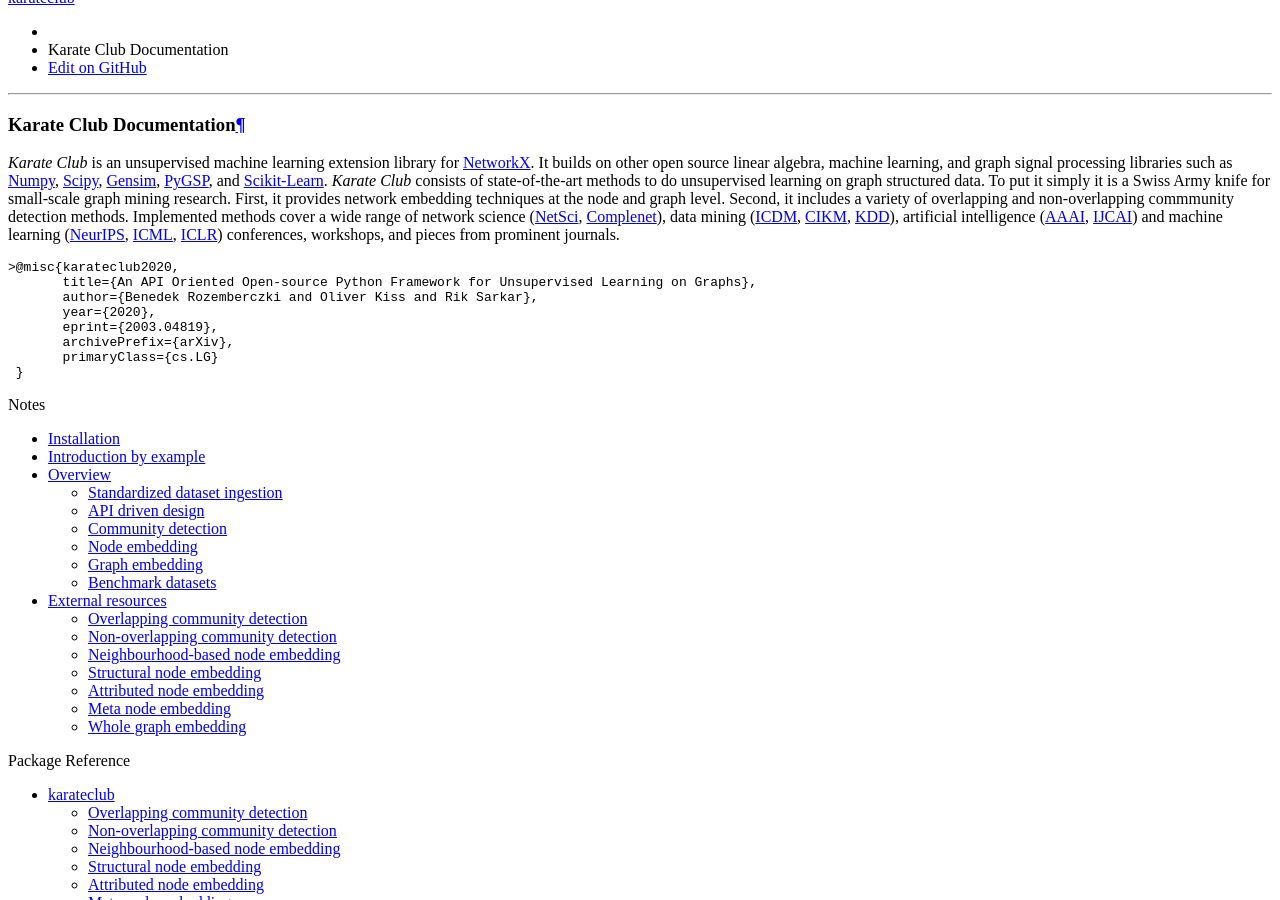
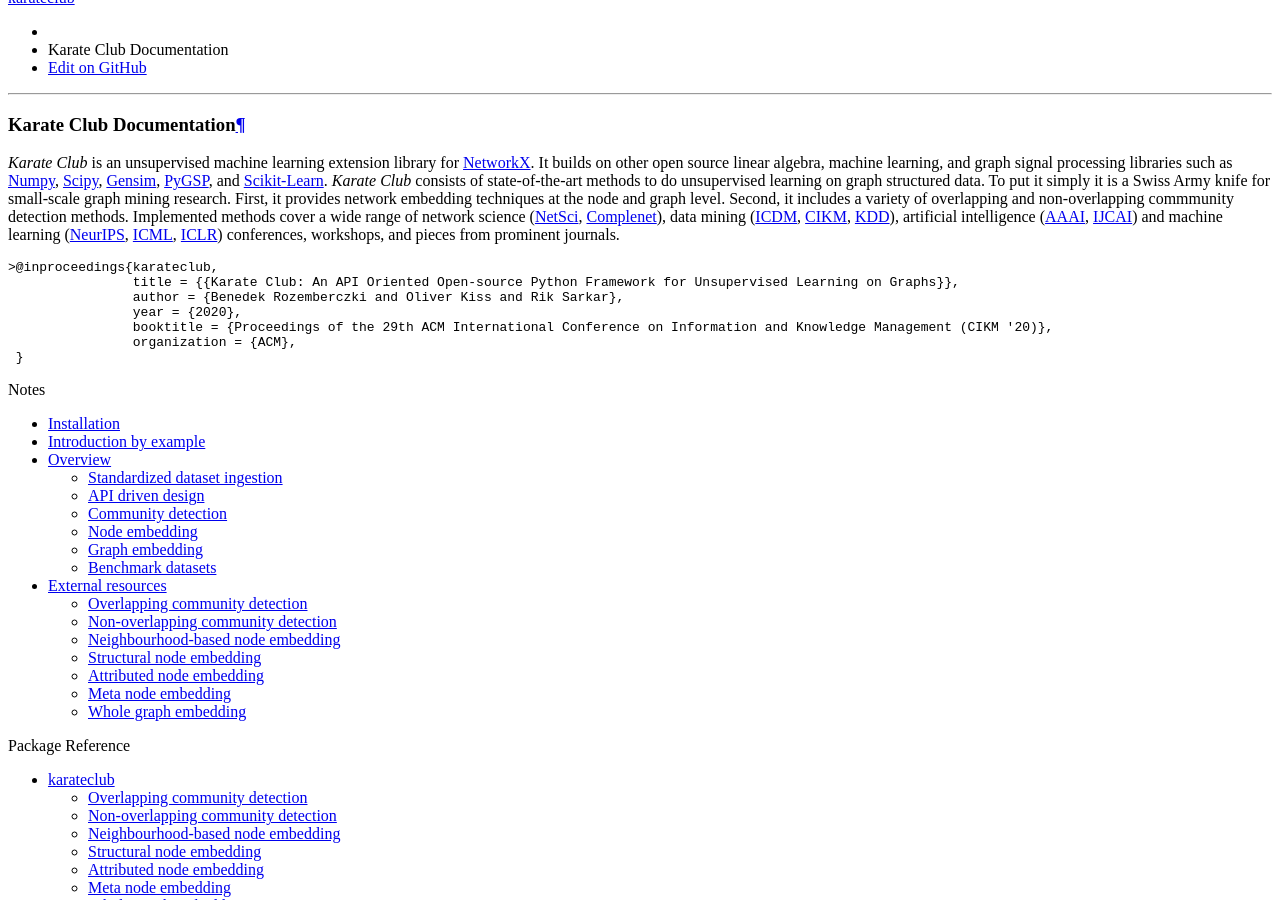
Before and after one commit to benedekrozemberczki/karateclub, a Sphinx documentation site: the page built from docs/source/index.rst, in a window 1280 px wide and 900 px high, scrolled down 992 px. Built offline with Sphinx 7.4.7 and the Read the Docs theme 2.0.0, drawn with Linux system fonts in a browser that asks for light colours; pages that are not in the unit, such as notebooks, are missing from menus.

Commit message:
Karate Run

```diff
--- a/docs/source/index.rst
+++ b/docs/source/index.rst
@@ -8,13 +8,12 @@
 
 .. code-block:: latex
 
-   >@misc{karateclub2020,
-          title={An API Oriented Open-source Python Framework for Unsupervised Learning on Graphs},
-          author={Benedek Rozemberczki and Oliver Kiss and Rik Sarkar},
-          year={2020},
-          eprint={2003.04819},
-          archivePrefix={arXiv},
-          primaryClass={cs.LG}
+   >@inproceedings{karateclub,
+                   title = {{Karate Club: An API Oriented Open-source Python Framework for Unsupervised Learning on Graphs}},
+                   author = {Benedek Rozemberczki and Oliver Kiss and Rik Sarkar},
+                   year = {2020},
+	           booktitle = {Proceedings of the 29th ACM International Conference on Information and Knowledge Management (CIKM '20)},
+	           organization = {ACM},
     }
 
 
```
